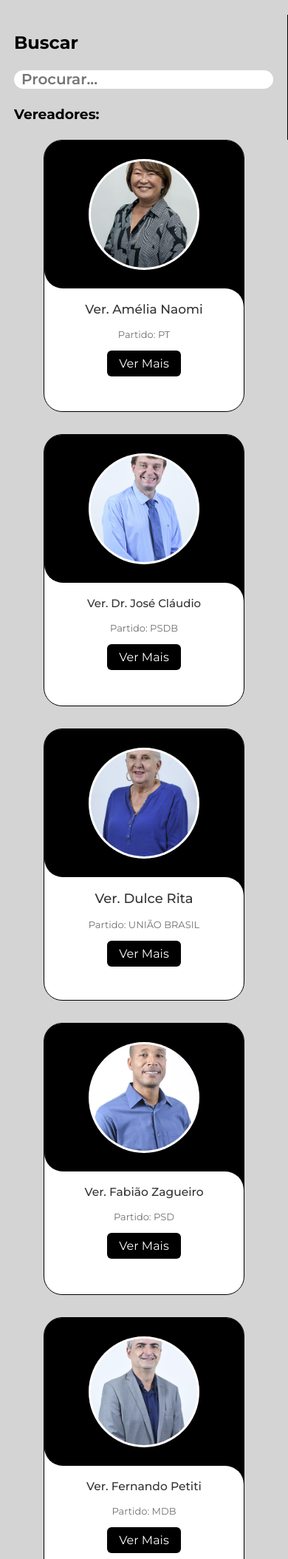
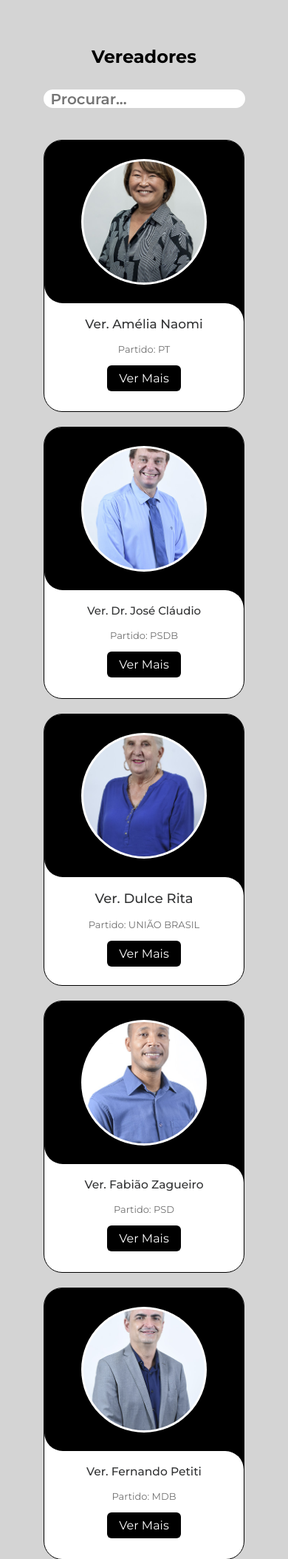
Before and after one commit to AgileKrakens/DemoQuerycy, a Flask app: page /pagina-politicos in a window 390 px wide. Shown: the part 70-2178 px from the top of the page at 74% size. Run offline with Flask 3, Linux system fonts and the light colour scheme.

Commit message:
Fix search bar on politicos.html

```diff
--- a/src/static/css/politicos.css
+++ b/src/static/css/politicos.css
@@ -10,33 +10,26 @@ body {
   max-width: 100%;
   padding: 20px 0;
   flex-direction: column;
+  justify-content: center;
   align-items: center;
 }
 
-.sidebar{
+.politicos{
+  min-width: 100%;
+  box-sizing: border-box;
   display: flex;
   justify-content: center;
-  height: 20vh;
-  min-width: 100vw;
-  border-right: solid 1px #000;
-  text-align: justify;
-}
+  align-self: center;
 
-section.politicos{
-  min-width: 100%;
-  display: flex;
-  justify-content: center;
-  width: 100%;
-  box-sizing: border-box;
 }
 
 .resultados{
-  display: grid;
-  justify-items: center;
-  grid-template-columns: repeat(auto-fit, minmax(300px, 1fr));
-  grid-template-rows: auto;
-  row-gap: 30px;
-  width: 95%;
+  display: flex;
+  flex-wrap: wrap;
+  align-self: center;
+  gap: 20px;
+  width: 100%;
+  padding-left: 2.5%;
 }
 
 /* ===============CARD=============== */
@@ -78,8 +71,8 @@ section.politicos{
 .card-image{
   background-color: #FFF;
   position: relative;
-  height: 150px;
-  width: 150px;
+  height: 170px;
+  width: 170px;
   padding: 3px;
   border-radius: 50%;
 }
@@ -138,16 +131,26 @@ section.politicos{
 /* ===============CARD-FIM=============== */
 
 /* ===============FILTROS===============*/
+.sidebar{
+  display: flex;
+  height: 20vh;
+  min-width: 100dvw;
+  text-align: justify;
+  align-items: center;
+  padding-left: 2.5%;
+}
+
 .filtros{
   display: flex;
   flex-direction: column;
   align-items: start;
-  justify-content: space-evenly;
+  width: 100%;
+  gap: 30px;
 }
 .filter-box{
   font-size: 20px;
   font-weight: 600;
-  width: 90dvw;
+  width: 400px;
   padding: 5px 40px 5px 10px;
   border: none;
   box-sizing: border-box;
@@ -157,3 +160,33 @@ section.politicos{
 }
 
 /* ===============FILTROS-FIM===============*/
+
+@media screen and (max-width:1100px){
+  .resultados{
+    padding-left: 5%;
+    width: 100%;
+  }
+  .filtros{
+    padding-left: 2.5%;
+  }
+
+}
+@media screen and (max-width: 768px){
+  .sidebar, .filtros, .resultados{
+    padding: 0;
+  }
+  .filter-box{
+    width: 70vw;
+  }
+  .sidebar{
+    justify-content: center;
+  }
+  .filtros{
+    justify-content: center;
+    align-items: center;
+    width: 70vw;
+  }
+  .resultados{
+    justify-content: center;
+  }
+}
--- a/src/templates/politicos.html
+++ b/src/templates/politicos.html
@@ -11,14 +11,13 @@
         <!-- Sidebar com filtros -->
         <aside class="sidebar">
             <div class="filtros">
-                <h2>Buscar</h2>
+                <h2>Vereadores</h2>
                 <input type="text" class="filter-box" placeholder="Procurar...">
-                <h3>Vereadores:</h3>
             </div>
         </aside>
 
         <!-- Cards dos políticos -->
-        <section class="politicos">
+        <div class="politicos">
             <div class="resultados">
                 {% for politico in politicos %}
                     <div class="card">
@@ -41,6 +40,6 @@
                     </div>
                 {% endfor %}
             </div>
-        </section>
+        </div>
     </section>
 {% endblock %}
```
